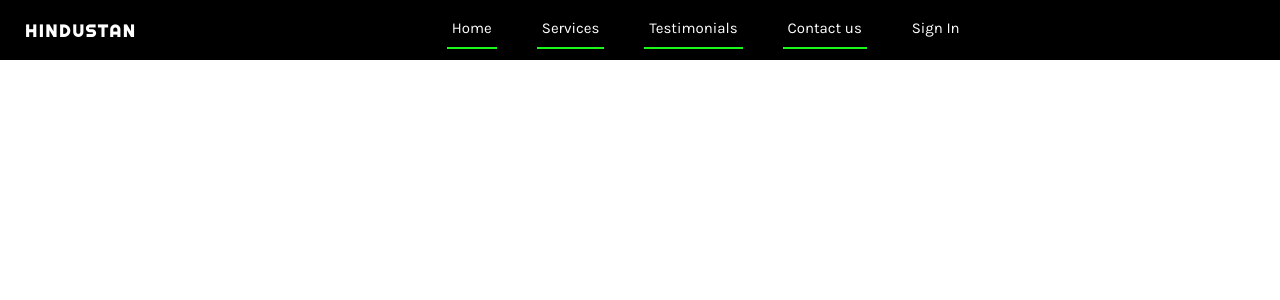
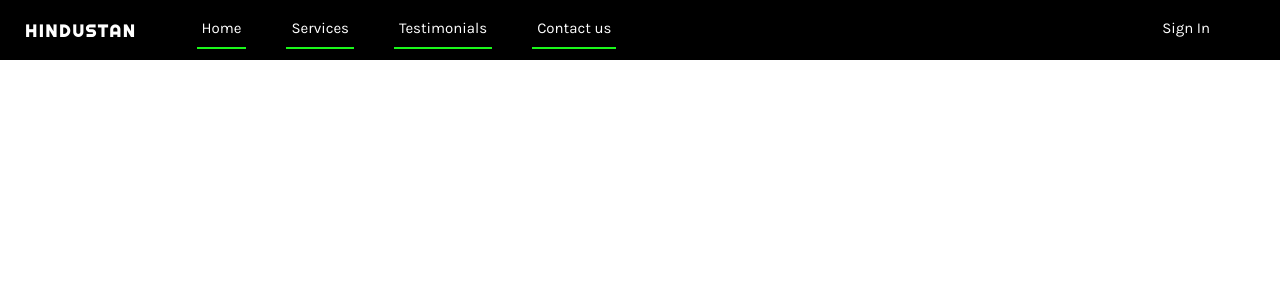
Before and after one commit to er-parag91/Community-Web-App, a React app: page / in a window 1280 px wide. Shown: the top 300 px of the page. Built offline with nearby package versions, Linux system fonts and the light colour scheme.

Commit message:
fixed navbar on different width

```diff
--- a/src/Components/Auth/Auth.scss
+++ b/src/Components/Auth/Auth.scss
@@ -234,7 +234,7 @@
 
 }
 
-@media (max-width: 601px) and (orientation: landscape) {
+@media (max-width: 601px), (orientation: landscape) {
     .login__right {
         width: 100vw;
         height: 100%;
--- a/src/Components/LandingPage/Navigation/NavBar/NavigationItems/NavigationItems.scss
+++ b/src/Components/LandingPage/Navigation/NavBar/NavigationItems/NavigationItems.scss
@@ -19,6 +19,8 @@
   .NavigationItems {
     flex-flow: row;
     align-content: space-between;
+  justify-content: space-between;
+
   }
 
   .manuItems {
```
